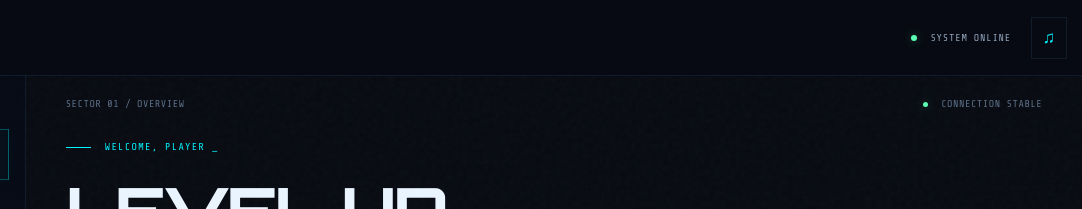
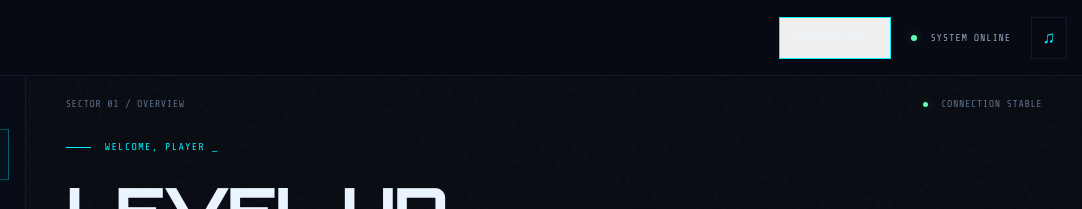
Before and after one commit to AnushkaPatil1107/Portfolio, a website: page index.html in a window 1280 px wide. Shown: the top 209 px of the page, 198-1280 px from the left. Drawn offline with nearby package versions, Linux system fonts and the light colour scheme; no server answers.

Commit message:
Add generate portfolio PDF button

```diff
--- a/index.html
+++ b/index.html
@@ -43,6 +43,7 @@
         <span class="brand-name">ANUSHKA<span>.</span>EXE<small>DEVELOPER PORTFOLIO</small></span>
       </a>
       <div class="topbar-right">
+        <button class="button button-small pdf-export" id="generate-pdf" type="button" title="Print or save the complete portfolio as a PDF">GENERATE PDF ↓</button>
         <span class="system-state"><i></i> SYSTEM ONLINE</span>
         <button class="icon-button sound-toggle" id="sound-toggle" type="button" aria-pressed="false" title="Toggle interface sounds">♫<span class="sr-only">Toggle interface sounds</span></button>
         <button class="menu-toggle" id="menu-toggle" type="button" aria-expanded="false" aria-controls="sidebar"><span></span><span></span><span></span><span class="sr-only">Toggle navigation</span></button>
```
